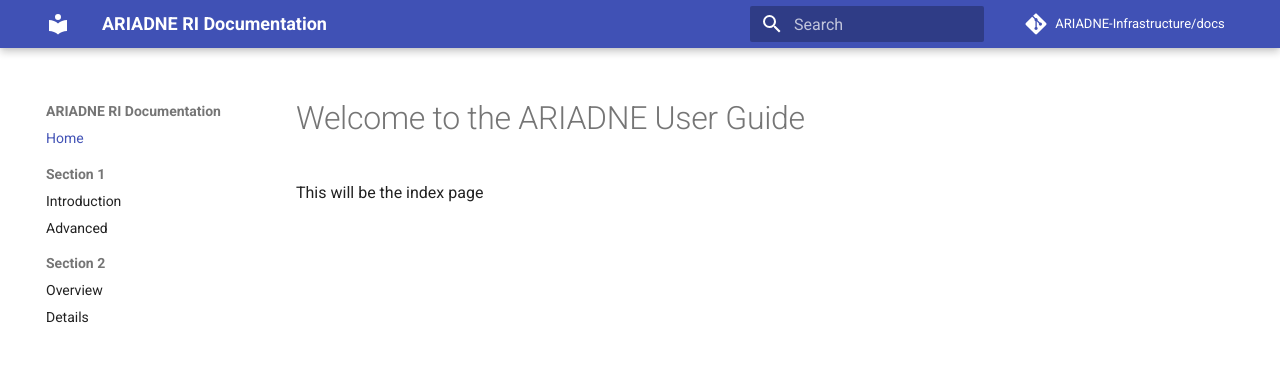
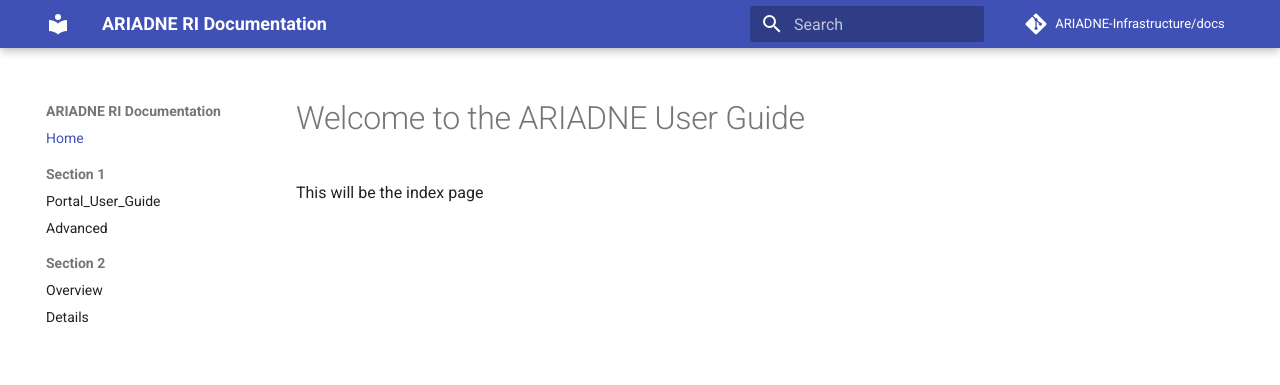
Before and after one commit to uoy-ads/hsds-data-catalogue-docs, an MkDocs documentation site: the page built from docs/index.md, in a window 1280 px wide. Shown: the top 385 px of the page. Built offline with MkDocs 1.6.1 and Material for MkDocs 9.7.7, drawn with Linux system fonts in a browser that asks for light colours; comment, search, counter and statistics services are not loaded; some of the changed lines change nothing that is shown.

Commit message:
Update mkdocs.yml

```diff
--- a/mkdocs.yml
+++ b/mkdocs.yml
@@ -18,7 +18,7 @@
 nav:
   - Home: index.md
   - Section 1:
-    - Introduction: Portal_user_Guide/Section-1_What.md
+    - Portal_User_Guide: Portal_user_Guide/Section-1_What.md
     - Advanced: section1/advanced.md
   - Section 2:
     - Overview: Portal_user_Guide/Section-2_Map_Where.md
```
